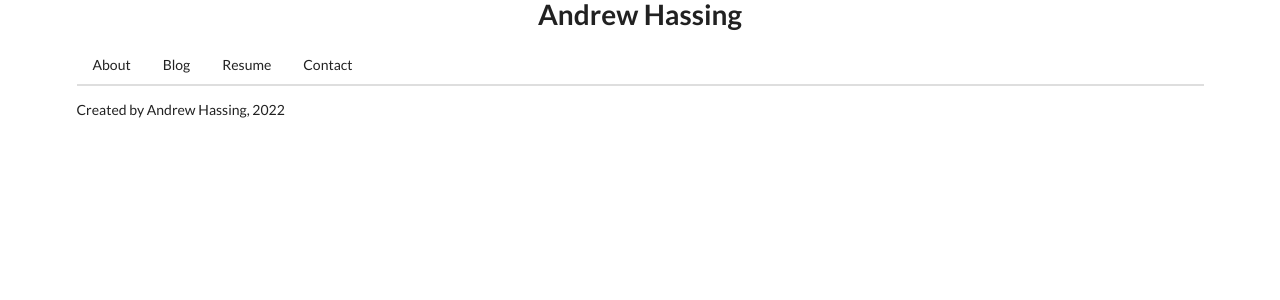
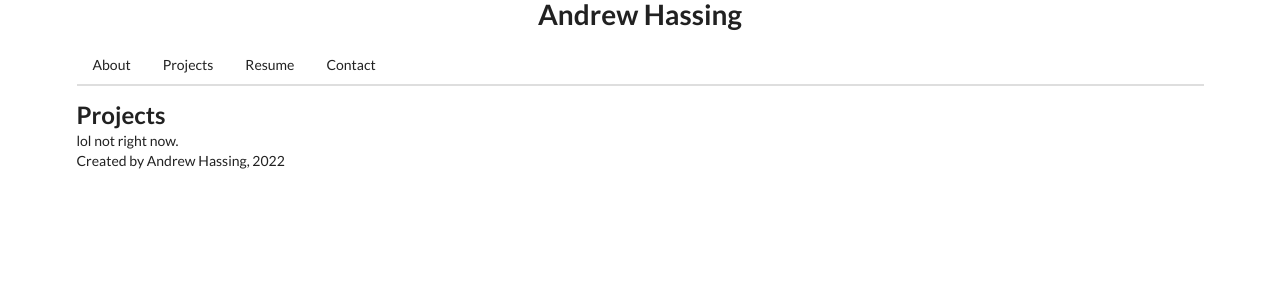
Before and after one commit to ahassing/website, a React (Create React App) app: page /projects in a window 1280 px wide. Shown: the top 300 px of the page. Built offline with nearby package versions, Linux system fonts and the light colour scheme.

Commit message:
lol i'm not blogging. rename.

```diff
--- a/src/components/App.js
+++ b/src/components/App.js
@@ -1,6 +1,6 @@
 import React from 'react';
 import AboutMe from './pages/AboutMe';
-import Blog from './pages/Blog';
+import Projects from './pages/Projects';
 import Contact from './pages/Contact';
 import Resume from './pages/Resume';
 import Footer from './Footer';
@@ -15,7 +15,7 @@ const App = () => {
         <NavigationBar />
         <Routes>
           <Route exact path='/' element={<AboutMe />} />
-          <Route path='/blog' element={<Blog />} />
+          <Route path='/projects' element={<Projects />} />
           <Route path='/contact' element={<Contact />} />
           <Route path='/resume' element={<Resume />} />
         </Routes>
--- a/src/components/NavigationBar.js
+++ b/src/components/NavigationBar.js
@@ -5,7 +5,7 @@ const NavigationBar = () => {
     return (
         <div className='ui secondary pointing menu'>
             <Link to='/' className='item' >About</Link>
-            <Link to='/blog' className='item' >Blog</Link>
+            <Link to='/projects' className='item' >Projects</Link>
             <Link to='/resume' className='item' >Resume</Link>
             <Link to='/contact' className='item '>Contact</Link>
         </div>
--- a/src/components/pages/Blog.js
+++ b/src/components/pages/Projects.js
@@ -1,12 +1,12 @@
 import React from 'react';
 
-const Blog = () => {
+const Projects = () => {
     return (
         <div>
-            <h2>Blog</h2>
+            <h2>Projects</h2>
             lol not right now.
         </div>
     );
 }
 
-export default Blog;
+export default Projects;
```
